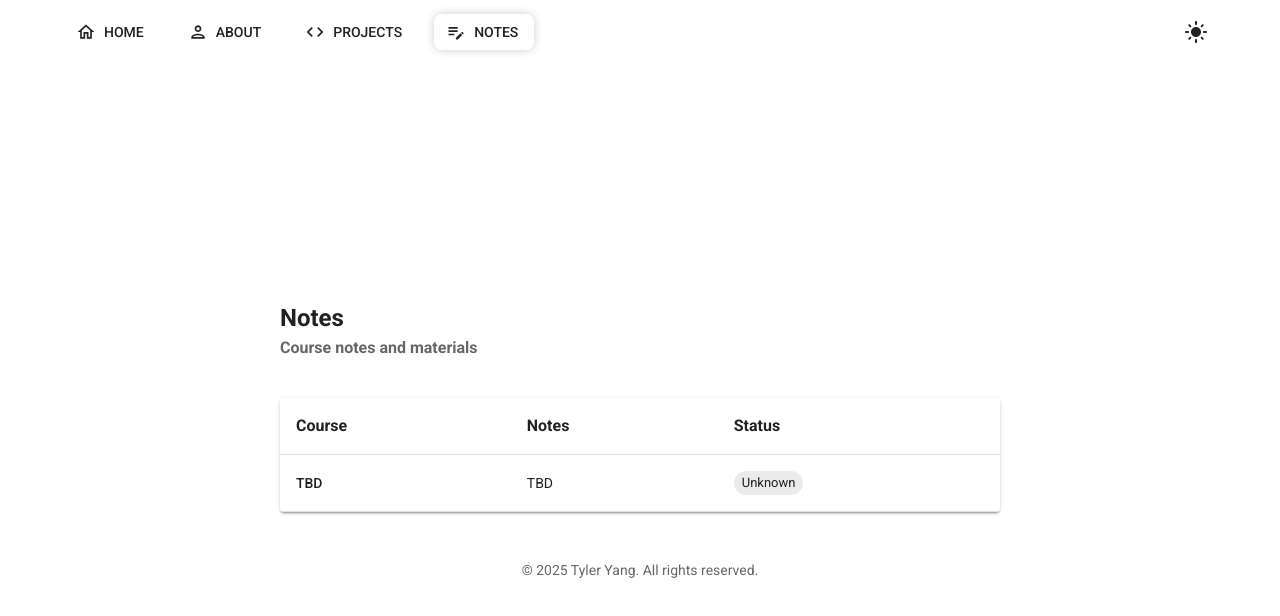
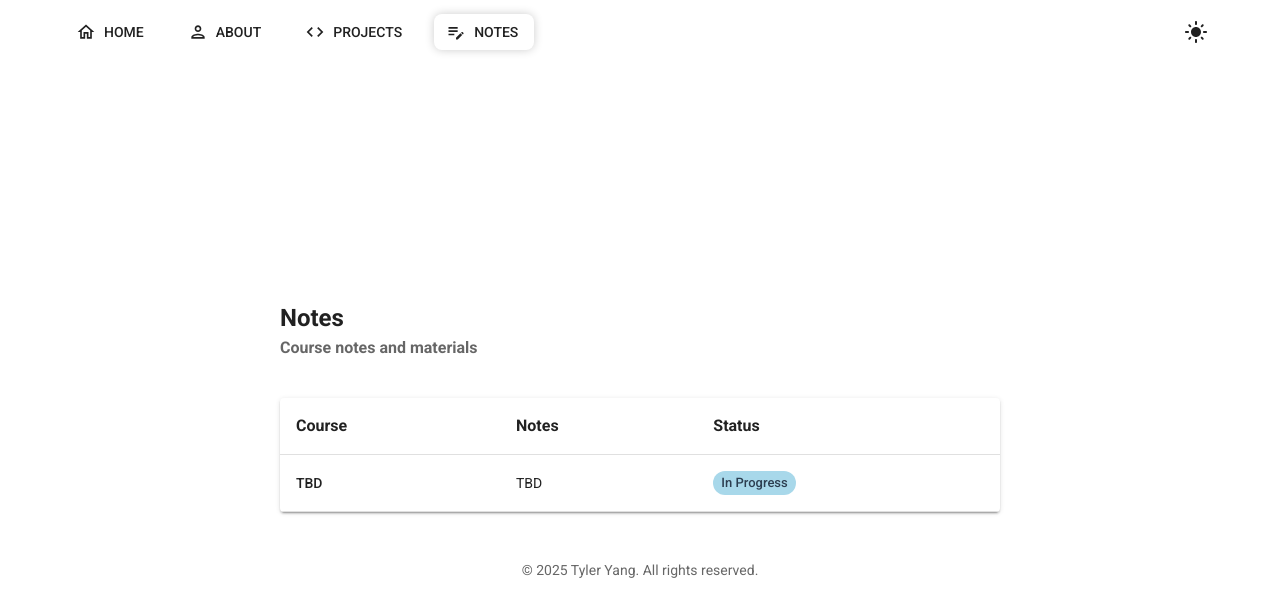
Before and after one commit to tylerhyang/websitev1, a React (Vite) app: page /notes in a window 1280 px wide. Shown: the top 616 px of the page. Built offline with nearby package versions, Linux system fonts and the light colour scheme.

Commit message:
[fix] compile issue and color selection

```diff
--- a/src/pages/Notes.tsx
+++ b/src/pages/Notes.tsx
@@ -5,7 +5,7 @@ import type { FC } from 'react';
 type NoteItem = {
   course: string;
   notes: string;
-  status: 'completed' | 'in-progress';
+  status: 'completed' | 'in-progress' | 'scheduled';
 };
 
 const Notes: FC = () => {
@@ -13,18 +13,69 @@ const Notes: FC = () => {
     {
       course: 'TBD',
       notes: 'TBD',
-      status: 'unknown'
+      status: 'in-progress'
     }
   ];
 
   const getStatusChip = (status: string) => {
     switch (status) {
       case 'completed':
-        return <Chip label="Completed" color="success" size="small" />;
+        return (
+          <Chip
+            label="Completed"
+            size="small"
+            sx={{
+              backgroundColor: '#98D8AA',
+              color: '#2C3E50',
+              fontWeight: 500,
+              '&:hover': {
+                backgroundColor: '#B4E4C7',
+              }
+            }}
+          />
+        );
       case 'in-progress':
-        return <Chip label="In Progress" color="info" size="small" />;
+        return (
+          <Chip
+            label="In Progress"
+            size="small"
+            sx={{
+              backgroundColor: '#A8D8EA',
+              color: '#2C3E50',
+              fontWeight: 500,
+              '&:hover': {
+                backgroundColor: '#B8E0F0',
+              }
+            }}
+          />
+        );
+      case 'scheduled':
+        return (
+          <Chip
+            label="Scheduled"
+            size="small"
+            sx={{
+              backgroundColor: '#D4B5FF',
+              color: '#2C3E50',
+              fontWeight: 500,
+              '&:hover': {
+                backgroundColor: '#E0C4FF',
+              }
+            }}
+          />
+        );
       default:
-        return <Chip label="Unknown" color="default" size="small" />;
+        return (
+          <Chip
+            label="Unknown"
+            size="small"
+            sx={{
+              backgroundColor: '#E0E0E0',
+              color: '#2C3E50',
+              fontWeight: 500,
+            }}
+          />
+        );
     }
   };
 
```
